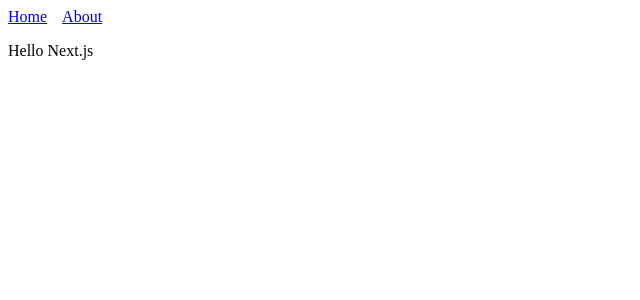
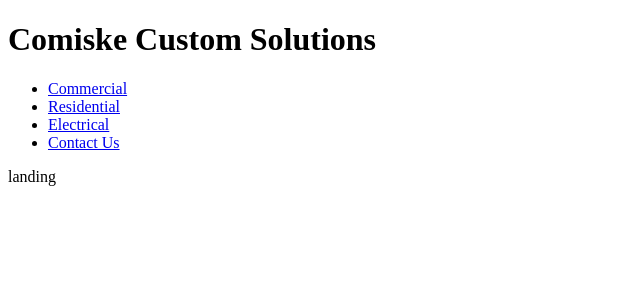
Before and after one commit to MorganHuegel/comiske-custom-solutions-company, a Next.js app: page / in a window 1280 px wide. Shown: the top 300 px of the page, without its empty margins (0-640 px from the left). Built offline with nearby package versions, Linux system fonts and the light colour scheme.

Commit message:
created routes for davids site

```diff
--- a/components/header.js
+++ b/components/header.js
@@ -5,14 +5,19 @@ const linkStyle = {
 };
 
 const Header = () => (
-  <div>
-    <Link href="/">
-      <a style={linkStyle}>Home</a>
-    </Link>
-    <Link href="/about">
-      <a style={linkStyle}>About</a>
-    </Link>
-  </div>
+  <header>
+    <div>
+      <h1>Comiske Custom Solutions</h1>
+    </div>
+    <nav>
+      <ul>
+        <li><Link href='/commercial'><a>Commercial</a></Link></li>
+        <li><Link href='/residential'><a>Residential</a></Link></li>
+        <li><Link href='/electrical'><a>Electrical</a></Link></li>
+        <li><Link href='/contact'><a>Contact Us</a></Link></li>
+      </ul>
+    </nav>
+  </header>
 );
 
 export default Header;
--- a/package.json
+++ b/package.json
@@ -12,6 +12,7 @@
   "author": "",
   "license": "ISC",
   "dependencies": {
+    "isomorphic-unfetch": "^3.0.0",
     "next": "^9.3.1",
     "react": "^16.13.1",
     "react-dom": "^16.13.1"
--- a/pages/index.js
+++ b/pages/index.js
@@ -1,11 +1,10 @@
 import Header from '../components/header'
-import Link from 'next/link'
 
-export default function Index() {
-  return (
-    <div>
+const Landing = () => {
+  return <div>
       <Header />
-      <p>Hello Next.js</p>
+      <p>landing</p>
     </div>
-  );
 }
+
+export default Landing;
```
Also changed, not shown: pages/about.js (deleted, +0 -10 lines), pages/commercial.js (added, +10 -0 lines), pages/contact.js (added, +10 -0 lines), pages/electrical.js (added, +10 -0 lines), pages/residential.js (added, +10 -0 lines), 1 other file (tests, documents, lock files or other folders).
